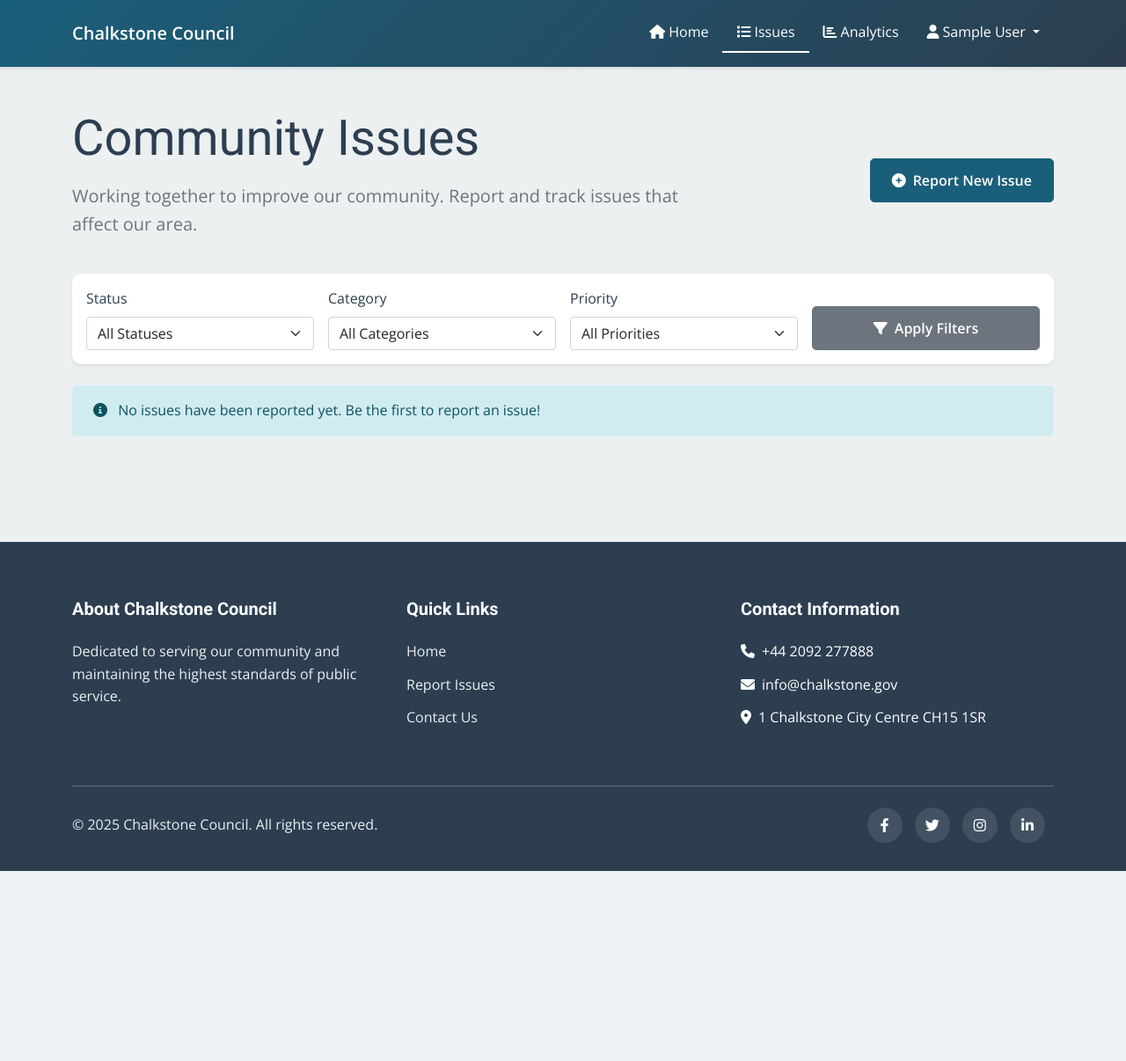
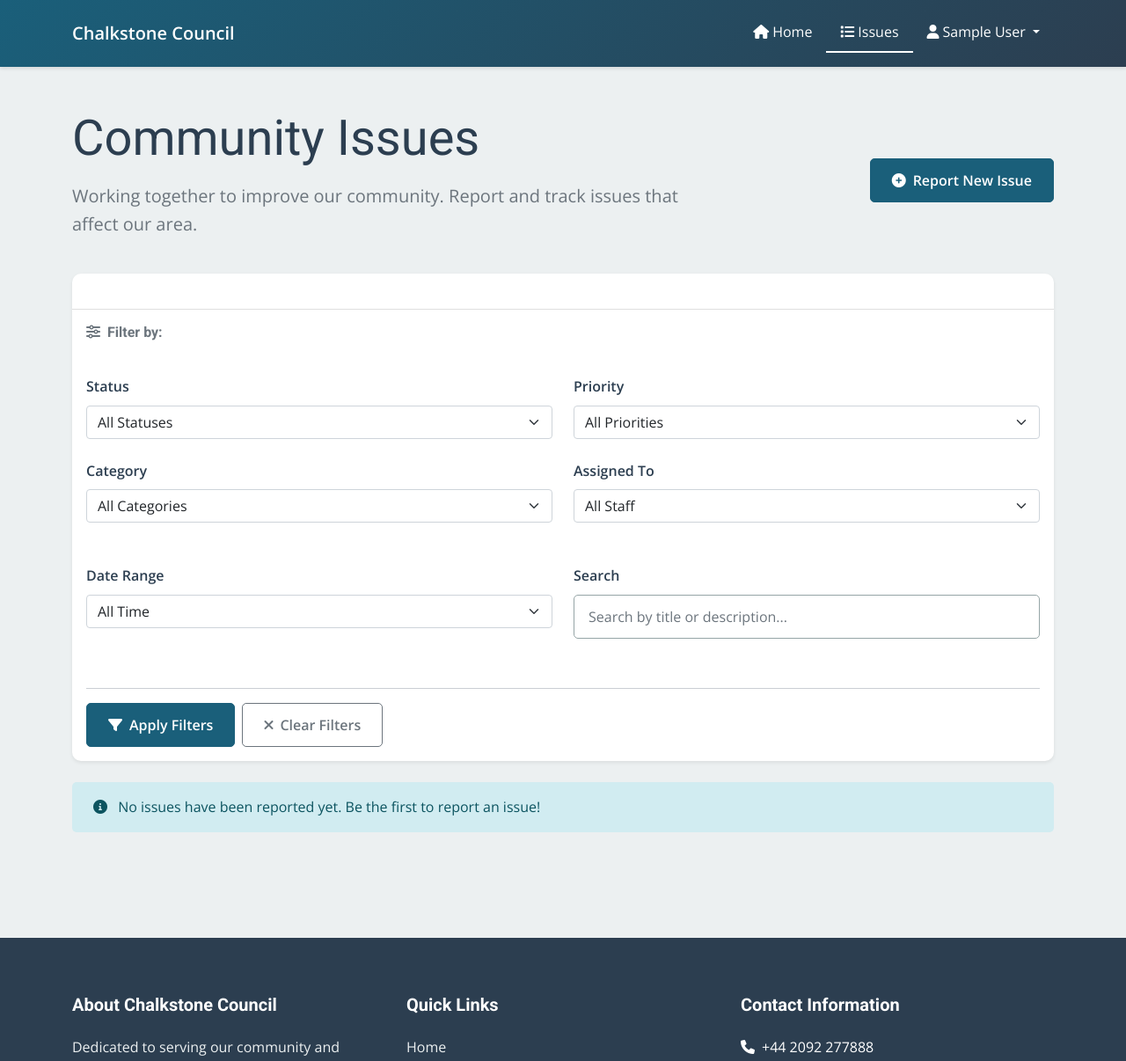
Before and after one commit to uoe-dts/cs_council_reporting, a Django app: page /issues/ in a window 1280 px wide. Shown: the top 1206 px of the page at 88% size. Before the commit the page ends 990 px from the top, so only its background shows below. Run offline with Django 4.2, Linux system fonts and the light colour scheme; the visitor is signed in with stand-in values (Sample User, id 1); data that the repository does not hold is empty; some libraries are stand-ins or nearby versions.

Commit message:
UI: Updated templates with improved styling and layout

```diff
--- a/core/templates/core/base.html
+++ b/core/templates/core/base.html
@@ -1,6 +1,7 @@
 {% load static %}
 {% load humanize %}
 {% load crispy_forms_tags %}
+{% load notification_tags %}
 
 <!DOCTYPE html>
 <html lang="en">
@@ -53,13 +54,6 @@
                             <i class="fas fa-list me-1"></i>Issues
                         </a>
                     </li>
-                    {% if user.is_staff %}
-                    <li class="nav-item">
-                        <a class="nav-link {% if request.resolver_match.url_name == 'analytics' %}active{% endif %}" href="{% url 'analytics' %}">
-                            <i class="fas fa-chart-bar me-1"></i>Analytics
-                        </a>
-                    </li>
-                    {% endif %}
                     {% if user.is_authenticated %}
                     <li class="nav-item dropdown">
                         <a class="nav-link dropdown-toggle" href="#" id="userDropdown" role="button" data-bs-toggle="dropdown">
@@ -76,6 +70,23 @@
                                     <i class="fas fa-ticket-alt me-2"></i>My Issues
                                 </a>
                             </li>
+                            <li>
+                                <a class="dropdown-item" href="{% url 'notifications' %}">
+                                    <i class="fas fa-bell me-2"></i>Notifications
+                                    {% with unread=user|unread_count %}
+                                        {% if unread %}
+                                            <span class="badge bg-danger rounded-pill">{{ unread }}</span>
+                                        {% endif %}
+                                    {% endwith %}
+                                </a>
+                            </li>
+                            {% if user.is_superuser %}
+                                <li>
+                                    <a class="dropdown-item" href="{% url 'manage_staff' %}">
+                                        <i class="fas fa-users-cog me-2"></i>Manage Staff Members
+                                    </a>
+                                </li>
+                            {% endif %}
                             <li><hr class="dropdown-divider"></li>
                             <li>
                                 <a class="dropdown-item" href="{% url 'logout' %}">
--- a/core/templates/core/index.html
+++ b/core/templates/core/index.html
@@ -173,7 +173,7 @@
                 </div>
                 <div class="col-lg-6">
                     <div class="card h-100">
-                        <div class="card-body p-2">
+                        <div class="card-body p-4">
                             <h3 class="card-title mb-2">Important Information</h3>
                             <ul class="list-unstyled">
                                 <li class="mb-2">
--- a/issues/templates/issues/issue_list.html
+++ b/issues/templates/issues/issue_list.html
@@ -19,11 +19,25 @@
     </div>
 
     <!-- Filters Section -->
-    <div class="card shadow-sm mb-4">
+    <div class="card shadow-sm mb-4 filter-section">
+        <div class="card-header text-white" style="background-color: var(--primary-teal)">
+            <h5 class="mb-0 d-flex align-items-center">
+                <i class="fas fa-filter me-2"></i>Filter Issues
+            </h5>
+        </div>
         <div class="card-body">
-            <form method="get" class="row g-3">
-                <div class="col-md-3">
-                    <label for="status" class="form-label">Status</label>
+            <form method="get" class="row g-4">
+                <div class="col-12">
+                    <div class="d-flex align-items-center mb-3">
+                        <i class="fas fa-sliders-h me-2 text-muted"></i>
+                        <h6 class="mb-0 text-muted fw-bold">Filter by:</h6>
+                    </div>
+                </div>
+
+                <!-- Status and Category -->
+                <div class="col-md-6">
+                    <div class="mb-4">
+                        <label class="form-label fw-bold">Status</label>
                         <select class="form-select" id="status" name="status">
                             <option value="">All Statuses</option>
                             <option value="open" {% if request.GET.status == 'open' %}selected{% endif %}>Open</option>
@@ -32,8 +46,8 @@
                             <option value="closed" {% if request.GET.status == 'closed' %}selected{% endif %}>Closed</option>
                         </select>
                     </div>
-                <div class="col-md-3">
-                    <label for="category" class="form-label">Category</label>
+                    <div class="mb-4">
+                        <label class="form-label fw-bold">Category</label>
                         <select class="form-select" id="category" name="category">
                             <option value="">All Categories</option>
                             <option value="roads" {% if request.GET.category == 'roads' %}selected{% endif %}>Roads & Infrastructure</option>
@@ -42,8 +56,12 @@
                             <option value="other" {% if request.GET.category == 'other' %}selected{% endif %}>Other</option>
                         </select>
                     </div>
-                <div class="col-md-3">
-                    <label for="priority" class="form-label">Priority</label>
+                </div>
+
+                <!-- Priority and Assignment -->
+                <div class="col-md-6">
+                    <div class="mb-4">
+                        <label class="form-label fw-bold">Priority</label>
                         <select class="form-select" id="priority" name="priority">
                             <option value="">All Priorities</option>
                             <option value="low" {% if request.GET.priority == 'low' %}selected{% endif %}>Low</option>
@@ -52,10 +70,52 @@
                             <option value="urgent" {% if request.GET.priority == 'urgent' %}selected{% endif %}>Urgent</option>
                         </select>
                     </div>
-                <div class="col-md-3 d-flex align-items-end">
-                    <button type="submit" class="btn btn-secondary w-100">
+                    <div class="mb-4">
+                        <label class="form-label fw-bold">Assigned To</label>
+                        <select class="form-select" id="assignee" name="assignee">
+                            <option value="">All Staff</option>
+                            {% for staff in staff_members %}
+                            <option value="{{ staff.id }}" {% if request.GET.assignee == staff.id|stringformat:"s" %}selected{% endif %}>
+                                {{ staff.username }}
+                            </option>
+                            {% endfor %}
+                        </select>
+                    </div>
+                </div>
+
+                <!-- Date Range and Search -->
+                <div class="col-md-6">
+                    <div class="mb-4">
+                        <label class="form-label fw-bold">Date Range</label>
+                        <select class="form-select" id="date_range" name="date_range">
+                            <option value="">All Time</option>
+                            <option value="today" {% if request.GET.date_range == 'today' %}selected{% endif %}>Today</option>
+                            <option value="week" {% if request.GET.date_range == 'week' %}selected{% endif %}>This Week</option>
+                            <option value="month" {% if request.GET.date_range == 'month' %}selected{% endif %}>This Month</option>
+                            <option value="overdue" {% if request.GET.date_range == 'overdue' %}selected{% endif %}>Overdue</option>
+                        </select>
+                    </div>
+                </div>
+
+                <div class="col-md-6">
+                    <div class="mb-4">
+                        <label class="form-label fw-bold">Search</label>
+                        <input type="text" class="form-control" id="search" name="search"
+                               placeholder="Search by title or description..." value="{{ request.GET.search }}">
+                    </div>
+                </div>
+
+                <!-- Filter Actions -->
+                <div class="col-12 mt-3">
+                    <hr>
+                    <div class="d-flex gap-2">
+                        <button type="submit" class="btn btn-primary">
                             <i class="fas fa-filter me-2"></i>Apply Filters
                         </button>
+                        <a href="{% url 'issue_list' %}" class="btn btn-outline-secondary">
+                            <i class="fas fa-times me-2"></i>Clear Filters
+                        </a>
+                    </div>
                 </div>
             </form>
         </div>
@@ -84,11 +144,11 @@
                             {{ issue.created_at|date:"M d, Y" }}
                         </small>
                         <div class="btn-group">
-                            <a href="{% url 'issue_detail' issue.pk %}" class="btn btn-sm btn-outline-primary">
+                            <a href="{% url 'issue_detail' issue.pk %}" class="btn btn-sm btn-primary">
                                 <i class="fas fa-eye me-1"></i>View
                             </a>
                             {% if user.is_staff or issue.reporter == user %}
-                            <a href="{% url 'issue_edit' issue.pk %}" class="btn btn-sm btn-outline-secondary">
+                            <a href="{% url 'issue_edit' issue.pk %}" class="btn btn-sm btn-secondary">
                                 <i class="fas fa-edit me-1"></i>Edit
                             </a>
                             {% endif %}
@@ -98,12 +158,12 @@
                 <div class="card-footer bg-transparent">
                     <div class="d-flex justify-content-between align-items-center">
                         <small class="text-muted">
-                            <i class="fas fa-map-marker-alt me-1"></i>
-                            {{ issue.location|truncatechars:30 }}
+                            <i class="fas fa-user me-1"></i>
+                            {{ issue.reporter }}
                         </small>
                         <small class="text-muted">
                             <i class="fas fa-tag me-1"></i>
-                            {{ issue.get_category_display }}
+                            <span class="badge bg-primary">{{ issue.get_category_display }}</span>
                         </small>
                     </div>
                 </div>
```
Also changed, not shown: issues/templates/issues/issue_category_list.html (+9 -6 lines), issues/templates/issues/issue_confirm_delete.html (+5 -3 lines), issues/templates/issues/issue_form.html (+12 -42 lines). Lines whose indentation alone changed are shown as unchanged.
